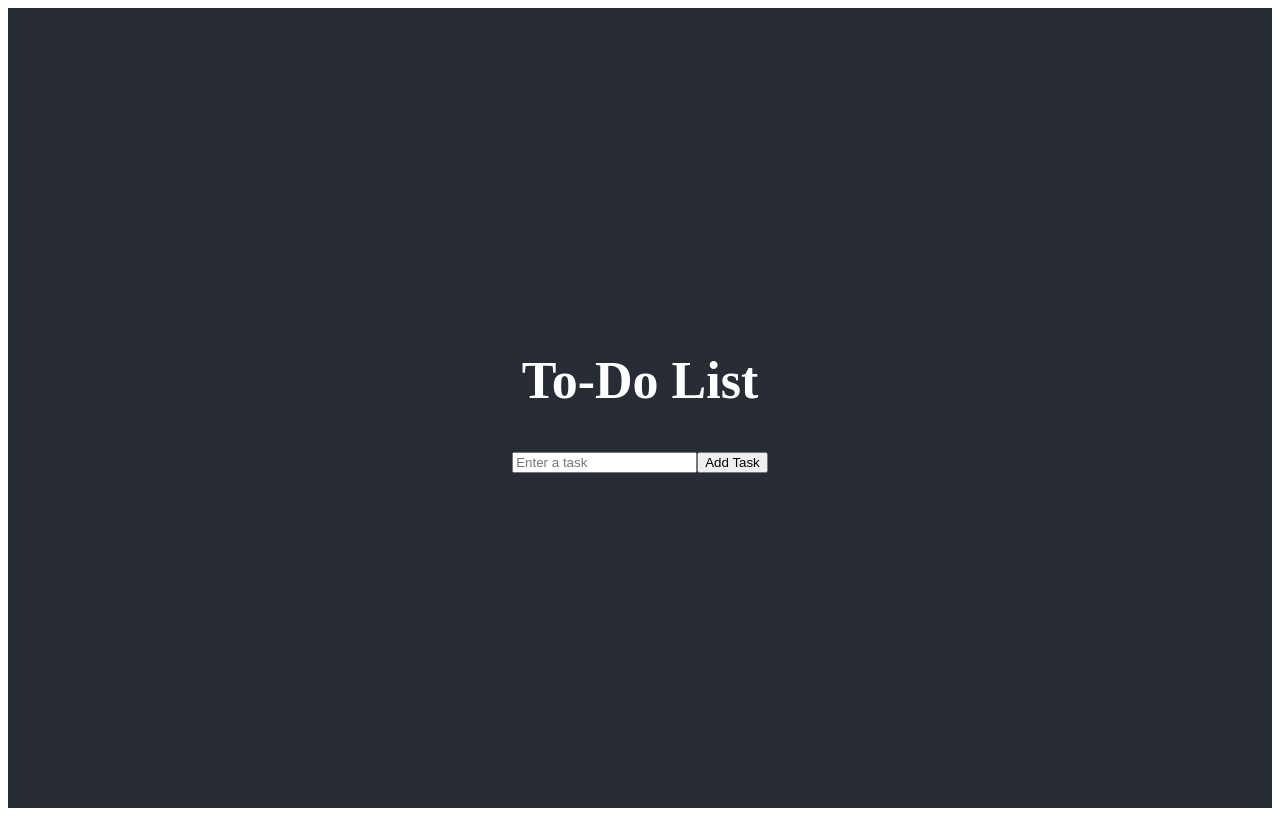
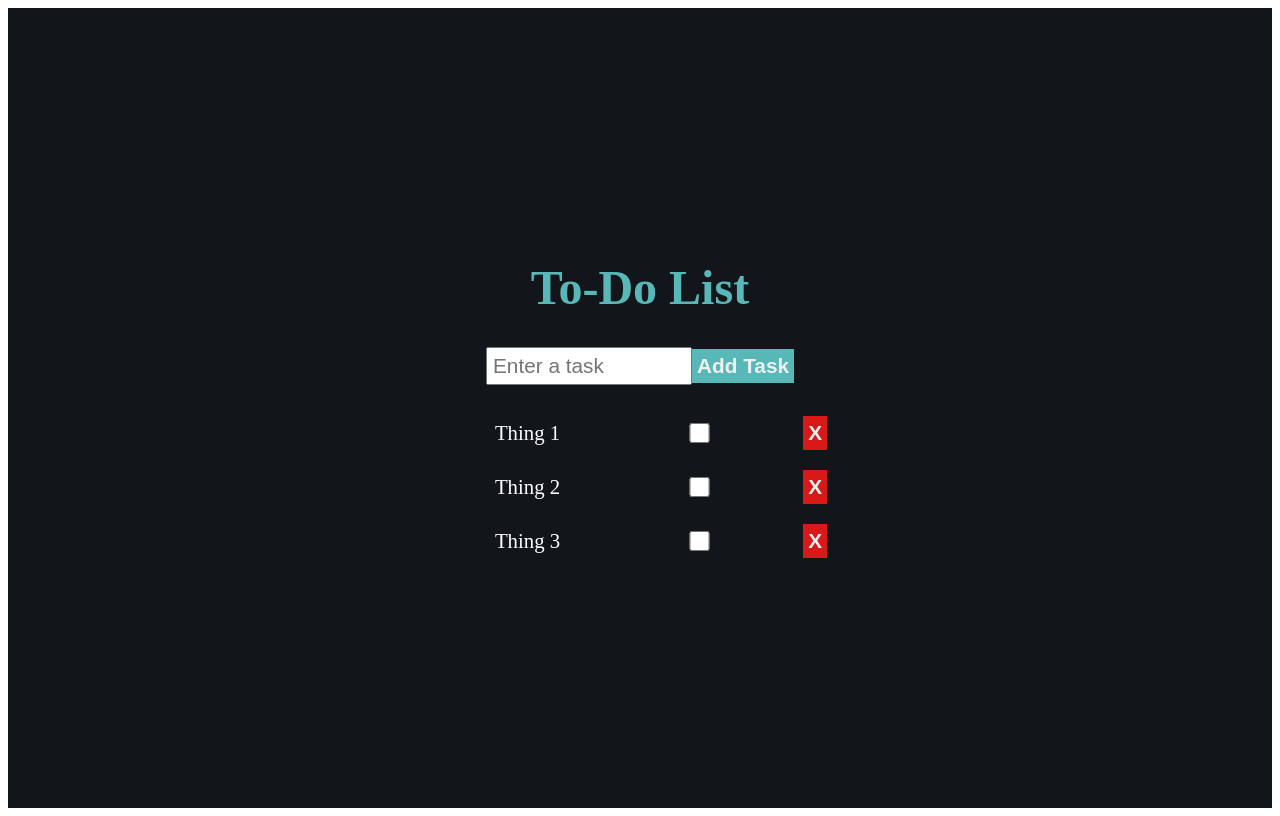
Before and after one commit to Leo-OShea/TODO_App, a React (Create React App) app: page / in a window 1280 px wide. Built offline with nearby package versions, Linux system fonts and the light colour scheme; the HTML template or start-up script is replaced by a standard one.

Commit message:
CSS and Delete Button

```diff
--- a/src/components/ToDoList.tsx
+++ b/src/components/ToDoList.tsx
@@ -12,7 +12,7 @@ import '../styles/ToDoList.css';
 
 function ToDoList(){
 
-    const [tasks, setTasks] = useState<string[]>([]);
+    const [tasks, setTasks] = useState<string[]>(['Thing 1', 'Thing 2', 'Thing 3']);
     const [newTask, setNewTask] = useState('');
 
     function handleInputChange(event: React.ChangeEvent<HTMLInputElement>){
@@ -26,12 +26,22 @@ function ToDoList(){
         }
     }
 
+    // '_': The underscore is a convention to indicate that the parameter is not being used.
+    // The 'filter' method iterates over each element in the 'tasks' array and applies a
+    // specified condition to determine which elements should be included in the new array.
     function handleDeleteTask(index: number){
-        // #TO-DO: Implement task deletion
+        const updatedTasks = tasks.filter((_, i) => i !== index);
+        setTasks(updatedTasks);
+    }
+
+    // if checkbox is checked, add a 'strikethrough' to the text
+    // if checkbox is unchecked, remove the 'strikethrough' on the text
+    function handleCheckboxClick(index: number){
+        // #TO_DO
     }
 
     return (
-        <div className='tDoList'>
+        <div className='to-do-list'>
 
             <h1>To-Do List</h1>
 
@@ -44,8 +54,10 @@ function ToDoList(){
                 {tasks.map((task, index) =>
                     <li key ={index}>
                         <span className='text'>{task}</span>
+                        {/* might want to change 'input' to 'label' ?
+                        W3Schools: "Always add the <label> tag for best accessibility practices!"*/}
+                        <input type="checkbox" onClick={() => handleCheckboxClick(index)}></input>
                         <button className='delete-button' onClick={() => handleDeleteTask(index)}>X</button>
-                        {/* <button className='complete-button' onClick={() => handleDeleteTask(index)}>X</button> */}
                     </li>
 
                 )}
--- a/src/styles/App.css
+++ b/src/styles/App.css
@@ -14,7 +14,7 @@
 }
 
 .App-header {
-  background-color: #282c34;
+  background-color: #12161b;
   min-height: 100vh;
   display: flex;
   flex-direction: column;
--- a/src/styles/ToDoList.css
+++ b/src/styles/ToDoList.css
@@ -1,9 +1,63 @@
 .to-do-list{
     text-align: center;
-    margin-top: 100px;
 }
 
-.h1{
-    font-size: 2rem;
-    color: cyan;
+h1{
+    font-size: 3rem;
+    color: rgb(88, 184, 184);
 }
+
+button{
+    font-size: 1.3rem;
+    font-weight: bold;
+    padding: 5px;
+    cursor: pointer;
+    transition: background-color 0.3s ease;
+}
+
+.add-button {
+    background-color: rgb(88, 184, 184);
+    color: rgb(240, 240, 240);
+    border: none;
+}
+
+input{
+    font-size: 1.3rem;
+    padding: 5px;
+    width: 50%;
+}
+
+li{
+    font-size: 1.3rem;
+    margin-bottom: 10px;
+    list-style-type: none;
+    font-size: 1.3rem;
+    padding: 5px;
+    display: flex;
+    align-items: center;
+}
+
+ol {
+    padding: 0;
+}
+
+.text {
+    flex: 1;
+}
+
+input[type="checkbox"] {
+    margin-right: 10px;
+    min-width: 20px;
+    min-height: 20px;
+    accent-color: rgb(88, 184, 184);
+    color: white;
+    cursor: pointer;
+}
+
+.delete-button {
+    background-color: rgb(216, 25, 25);
+    color: rgb(240, 240, 240);
+    border: none;
+    font-weight: bold;
+    cursor: pointer;
+}
```
